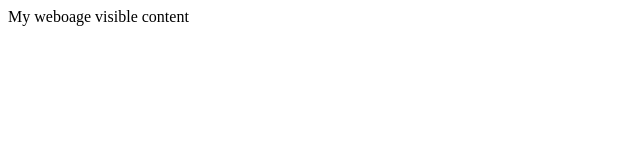
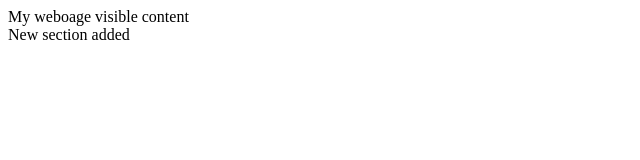
Before and after one commit to manish454/git-learn, a plain HTML site: page Index.html in a window 1280 px wide. Shown: the whole page, without its empty margins (0-640 px from the left). Drawn offline with Linux system fonts and the light colour scheme.

Commit message:
Update Index.html

```diff
--- a/Index.html
+++ b/Index.html
@@ -4,5 +4,6 @@
   </head>
   <body>
     <div>My weboage visible content</div>
+    <section>New section added</section>
   </body>
 </html>
```
